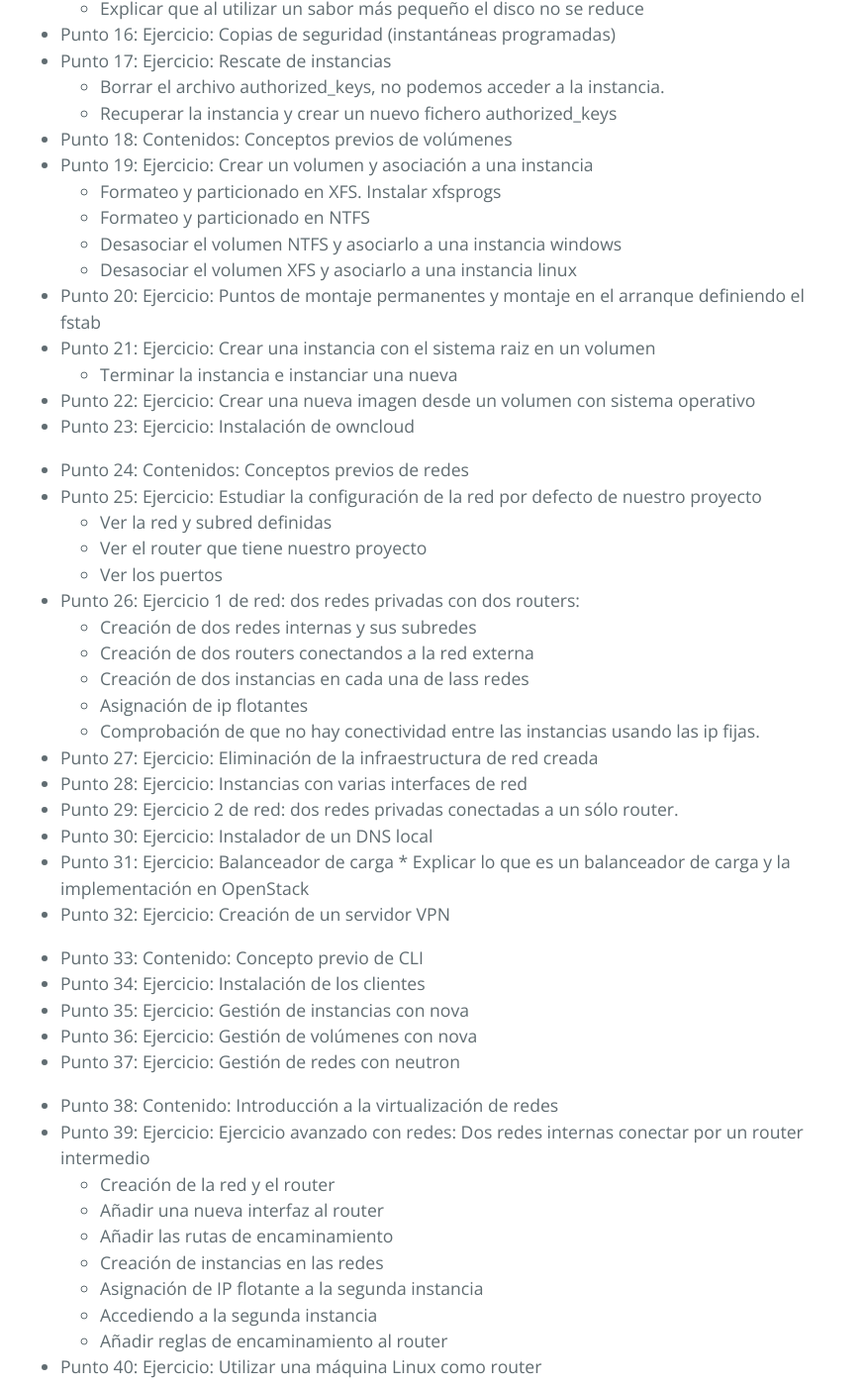
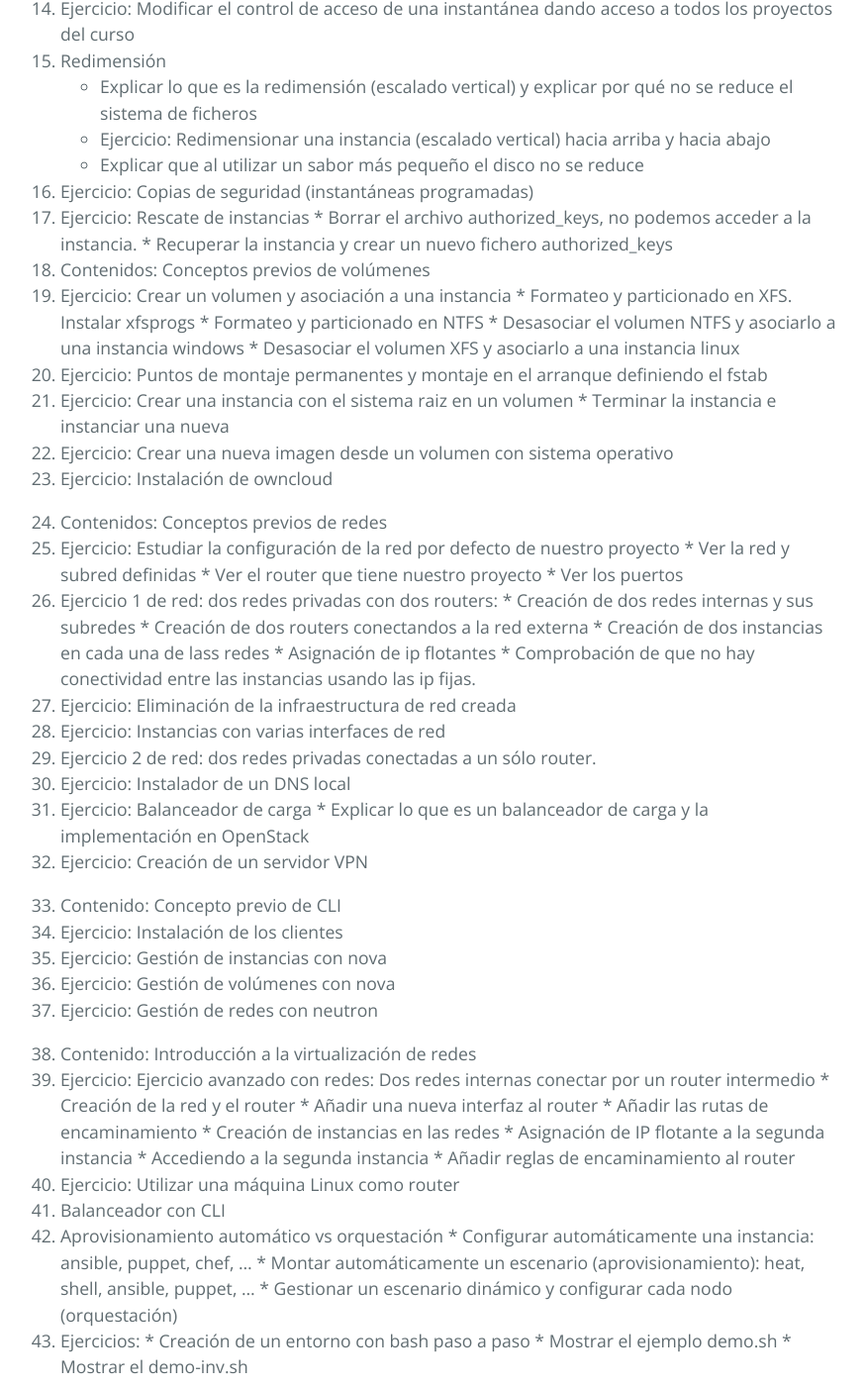
Before and after one commit to iesgn/ow1, a Jekyll site: the page built from curso/sesion.md, in a window 1280 px wide and 1400 px high, scrolled down 2371 px. Shown: the whole window at 99% size, without its empty margins (203-1078 px from the left). Built offline with Jekyll 4.4.1, drawn with Linux system fonts in a browser that asks for light colours; some of the changed text lies outside the part shown.

Commit message:
Numeración MD

```diff
--- a/curso/sesion.md
+++ b/curso/sesion.md
@@ -20,112 +20,117 @@ tittle: Sesiones online
 
 ##Cloud Computing y OpenStack
 
-* Punto 0: Presentación y explicación de los objetivos del curso, las secciones en que está dividido y que la dificultad irá creciendo poco a poco.
-* Punto 1: Contenidos: Introducción al Cloud Computing
-* Punto 2: Contenidos: Introducción a OpenStack
+1. Presentación y explicación de los objetivos del curso, las secciones en que está dividido y que la dificultad irá creciendo poco a poco.
+1. Contenidos: Introducción al Cloud Computing
+1. Contenidos: Introducción a OpenStack
 
 ## OpenStack con Cirrusflex
 
-* Punto 3: Contenidos: Introducción a StackOps Cirrusflex
-* Punto 4: Contenidos: Conceptos previos
-* Punto 5: Ejercicio: Trabajo con claves ssh
+1. Contenidos: Introducción a StackOps Cirrusflex
+1. Contenidos: Conceptos previos
+1. Ejercicio: Trabajo con claves ssh
 	* Explicación de cómo funciona la autentificación ssh con claves ssh
 	* Crear un par de claves con frase de paso y utilizar ssh-add
 	* Putty?
-* Punto 6: Ejercicio: Pasos previos
+1. Ejercicio: Pasos previos
 	* Exportar la clave pública a Cirrusflex
 	* Crear una clave en Cirrusflex y guardar la clave privada
 	* Introducción a los grupos de seguridad
 	* Introducción a la gestión de IP flotantes
-* Punto 7: Ejercicio: Crear una instancia desde una imagen Linux y acceder desde fuera
+1. Ejercicio: Crear una instancia desde una imagen Linux y acceder desde fuera
 	* Acceso con clave ssh, indicar que una vez que se ha accedido se pueden dar contraseñas a los usuarios y acceder con ellas, aunque es mejor acostumbrarse a utilizar claves RSA y aún mejor si tienen frase de paso.
 	* Mientras hacemos la instancia Windows actualizamos los paquetes
-* Punto 8: Ejercicio: Crear una instancia desde una imagen Windows y acceder desde fuera
-* Punto 9: Ejercicio: Instalación de Wordpress. Crear dos instancias, montar en una una BBDD y en la otra el servidor web. Abrir sólo el servidor web.
+1. Ejercicio: Crear una instancia desde una imagen Windows y acceder desde fuera
+1. Ejercicio: Instalación de Wordpress. Crear dos instancias, montar en una una BBDD y en la otra el servidor web. Abrir sólo el servidor web.
 	* Utilizar dos grupos de seguridad, una para cada instancia y abrir sólo los puertos necesarios para cada uno.
 	* Acceso a la instancia de BD desde la instancia del servidor web
-* Punto 10: Ejercicio: Operaciones sobre la instancia
-* Punto 11: Contenidos: Administración de imágenes. Explicar lo que es una imagen, dónde se pueden obtener y las implicaciones de utilizarlas desde un punto de vista de seguridad (si se utilizan imágenes de sistemas para cloud, boxes de vagrant o contenedores docker de imágenes que no podamos verificar que no han sido manipuladas estamos asumiendo un importante riesgo. Todas las distros linux proporcionan imágenes y el mecanismo de creación para que se pueda verificar que el binario no contiene ningún tipo de software añadido).
-* Punto 12: Ejercicio: Subir una imagen de Debian Jessie stable
+1. Ejercicio: Operaciones sobre la instancia
+1. Hacer un despliegue de un cluster CoreOS: https://www.stackops.com/en/coreos-openstack/
+1. OpenStack por dentro 1: Proceso de instanciación con KVM
+        * Imágenes base
+	* Planificador
+	* Discos de las instancias
+	* Definición de las instancias en un nodo
+	* OpenStack metadata
+1. Contenidos: Administración de imágenes. Explicar lo que es una imagen, dónde se pueden obtener y las implicaciones de utilizarlas desde un punto de vista de seguridad (si se utilizan imágenes de sistemas para cloud, boxes de vagrant o contenedores docker de imágenes que no podamos verificar que no han sido manipuladas estamos asumiendo un importante riesgo. Todas las distros linux proporcionan imágenes y el mecanismo de creación para que se pueda verificar que el binario no contiene ningún tipo de software añadido).
+1. Ejercicio: Subir una imagen de Debian Jessie stable
 	* Subirla y lanzar una instancia
 	* Explicar que es necesario instalar dbus para que funcione el ACPI (es un bug que ya está solucionado pero la imagen oficial todavía no está actualizada). Esto nos dará pie a crear luego una instantánea de esta instancia
-* Punto 13: Ejercicio: Instantáneas
+1. Ejercicio: Instantáneas
 	* Explicación de lo que es una instantánea y los tipos que hay
 	* Instalar alguna aplicación más en la instancia de jessie
 	* Actualizar
 	* Crear una instantánea de la instancia de debian jessie
 	* Crear una o varias nuevas instancias a partir de la instantánea con otro sabor
-* Punto 14: Ejercicio: Modificar el control de acceso de una instantánea dando acceso a todos los proyectos del curso
-* Punto 15: Redimensión
+1. Ejercicio: Modificar el control de acceso de una instantánea dando acceso a todos los proyectos del curso
+1. Redimensión
 	* Explicar lo que es la redimensión (escalado vertical) y explicar por qué no se reduce el sistema de ficheros
 	* Ejercicio: Redimensionar una instancia (escalado vertical) hacia arriba y hacia abajo
 	* Explicar que al utilizar un sabor más pequeño el disco no se reduce
-* Punto 16: Ejercicio: Copias de seguridad (instantáneas programadas)
-* Punto 17: Ejercicio: Rescate de instancias
-	* Borrar el archivo authorized_keys, no podemos acceder a la instancia.
-	* Recuperar la instancia y crear un nuevo fichero authorized_keys
-* Punto 18: Contenidos: Conceptos previos de volúmenes
-* Punto 19: Ejercicio: Crear un volumen y asociación a una instancia
-	* Formateo y particionado en XFS. Instalar xfsprogs
-	* Formateo y particionado en NTFS
-	* Desasociar el volumen NTFS y asociarlo a una instancia windows
-	* Desasociar el volumen XFS y asociarlo a una instancia linux
-* Punto 20: Ejercicio: Puntos de montaje permanentes y montaje en el arranque definiendo el fstab
-* Punto 21: Ejercicio: Crear una instancia con el sistema raiz en un volumen
-	* Terminar la instancia e instanciar una nueva
-* Punto 22: Ejercicio: Crear una nueva imagen desde un volumen con sistema operativo
-* Punto 23: Ejercicio: Instalación de owncloud
+1. Ejercicio: Copias de seguridad (instantáneas programadas)
+1. Ejercicio: Rescate de instancias
+  	* Borrar el archivo authorized_keys, no podemos acceder a la instancia.
+  	* Recuperar la instancia y crear un nuevo fichero authorized_keys
+1. Contenidos: Conceptos previos de volúmenes
+1. Ejercicio: Crear un volumen y asociación a una instancia
+  	* Formateo y particionado en XFS. Instalar xfsprogs
+  	* Formateo y particionado en NTFS
+  	* Desasociar el volumen NTFS y asociarlo a una instancia windows
+  	* Desasociar el volumen XFS y asociarlo a una instancia linux
+1. Ejercicio: Puntos de montaje permanentes y montaje en el arranque definiendo el fstab
+1. Ejercicio: Crear una instancia con el sistema raiz en un volumen
+  	* Terminar la instancia e instanciar una nueva
+1. Ejercicio: Crear una nueva imagen desde un volumen con sistema operativo
+1. Ejercicio: Instalación de owncloud
 
-* Punto 24: Contenidos: Conceptos previos de redes
-* Punto 25: Ejercicio: Estudiar la configuración de la red por defecto de nuestro proyecto
-	* Ver la red y subred definidas
-	* Ver el router que tiene nuestro proyecto
-	* Ver los puertos
-* Punto 26: Ejercicio 1 de red: dos redes privadas con dos routers:
-	* Creación de dos redes internas y sus subredes
-	* Creación de dos routers conectandos a la red externa
-	* Creación de dos instancias en cada una de lass redes
-	* Asignación de ip flotantes
-	* Comprobación de que no hay conectividad entre las instancias usando las ip fijas.
-* Punto 27: Ejercicio: Eliminación de la infraestructura de red creada
-* Punto 28: Ejercicio: Instancias con varias interfaces de red
-* Punto 29: Ejercicio 2 de red: dos redes privadas conectadas a un sólo router.
-* Punto 30: Ejercicio: Instalador de un DNS local
-* Punto 31: Ejercicio: Balanceador de carga
+1. Contenidos: Conceptos previos de redes
+1. Ejercicio: Estudiar la configuración de la red por defecto de nuestro proyecto
+  	* Ver la red y subred definidas
+  	* Ver el router que tiene nuestro proyecto
+  	* Ver los puertos
+1. Ejercicio 1 de red: dos redes privadas con dos routers:
+  	* Creación de dos redes internas y sus subredes
+  	* Creación de dos routers conectandos a la red externa
+  	* Creación de dos instancias en cada una de lass redes
+  	* Asignación de ip flotantes
+  	* Comprobación de que no hay conectividad entre las instancias usando las ip fijas.
+1. Ejercicio: Eliminación de la infraestructura de red creada
+1. Ejercicio: Instancias con varias interfaces de red
+1. Ejercicio 2 de red: dos redes privadas conectadas a un sólo router.
+1. Ejercicio: Instalador de un DNS local
+1. Ejercicio: Balanceador de carga
   	* Explicar lo que es un balanceador de carga y la implementación en OpenStack
-* Punto 32: Ejercicio: Creación de un servidor VPN
+1. Ejercicio: Creación de un servidor VPN
 
-* Punto 33: Contenido: Concepto previo de CLI
-* Punto 34: Ejercicio: Instalación de los clientes
-* Punto 35: Ejercicio: Gestión de instancias con nova
-* Punto 36: Ejercicio: Gestión de volúmenes con nova
-* Punto 37: Ejercicio: Gestión de redes con neutron
+1. Contenido: Concepto previo de CLI
+1. Ejercicio: Instalación de los clientes
+1. Ejercicio: Gestión de instancias con nova
+1. Ejercicio: Gestión de volúmenes con nova
+1. Ejercicio: Gestión de redes con neutron
 
-* Punto 38: Contenido: Introducción a la virtualización de redes
-* Punto 39: Ejercicio: Ejercicio avanzado con redes: Dos redes internas conectar por un router intermedio
-	* Creación de la red y el router
-	* Añadir una nueva interfaz al router
-	* Añadir las rutas de encaminamiento
-	* Creación de instancias en las redes
-	* Asignación de IP flotante a la segunda instancia
-	* Accediendo a la segunda instancia
-	* Añadir reglas de encaminamiento al router
-* Punto 40: Ejercicio: Utilizar una máquina Linux como router
-* Punto 41: Balanceador con CLI
-* Punto 42: Aprovisionamiento automático vs orquestación
+1. Contenido: Introducción a la virtualización de redes
+1. Ejercicio: Ejercicio avanzado con redes: Dos redes internas conectar por un router intermedio
+  	* Creación de la red y el router
+  	* Añadir una nueva interfaz al router
+  	* Añadir las rutas de encaminamiento
+  	* Creación de instancias en las redes
+  	* Asignación de IP flotante a la segunda instancia
+  	* Accediendo a la segunda instancia
+  	* Añadir reglas de encaminamiento al router
+1. Ejercicio: Utilizar una máquina Linux como router
+1. Balanceador con CLI
+1. Aprovisionamiento automático vs orquestación
   	* Configurar automáticamente una instancia: ansible, puppet, chef, ...
-	* Montar automáticamente un escenario (aprovisionamiento): heat, shell, ansible, puppet, ...
-	* Gestionar un escenario dinámico y configurar cada nodo (orquestación)
-* Punto 42: Ejercicios:
+  	* Montar automáticamente un escenario (aprovisionamiento): heat, shell, ansible, puppet, ...
+  	* Gestionar un escenario dinámico y configurar cada nodo (orquestación)
+1. Ejercicios:
   	* Creación de un entorno con bash paso a paso
-	* Mostrar el ejemplo demo.sh
-	* Mostrar el demo-inv.sh
-* Punto 43: Ejercicios:
+  	* Mostrar el ejemplo demo.sh
+  	* Mostrar el demo-inv.sh
+1. Ejercicios:
   	* Python
-* Punto 44: Ejercicio de ansible
+1. Ejercicio de ansible
 
-* Punto 45: Repaso de OpenStack. Arquitectura
-* Punto 46: Uso de OpenStack
-* Punto 47: Modos de instalación
-
-* Punto ?: Hacer un despliegue de un cluster CoreOS: https://www.stackops.com/en/coreos-openstack/
+1. Repaso de OpenStack. Arquitectura
+1. Uso de OpenStack
+1. Modos de instalación
```
Also changed, not shown: other parts of curso/sesion.md (+1 -1 lines).
